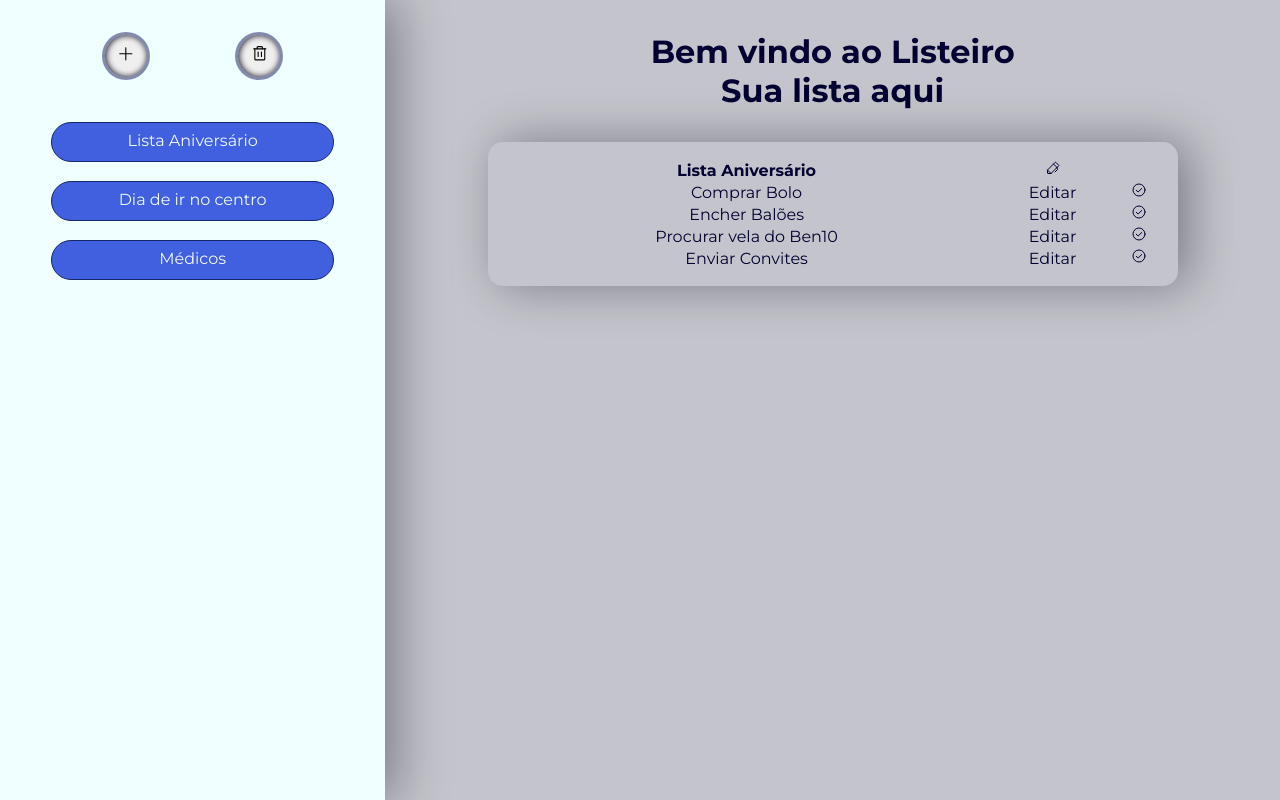
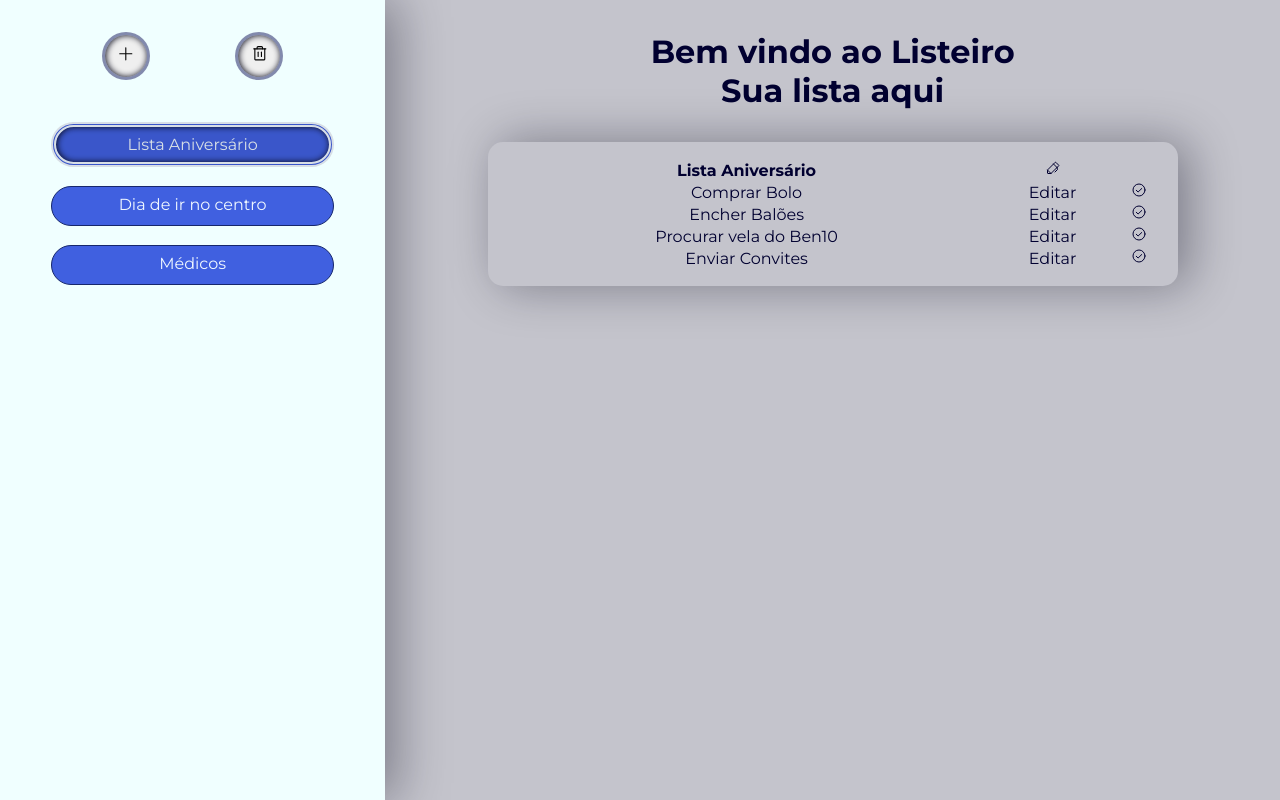
Before and after one commit to BragaMPedro/ProjetoReact-listaDeTarefas, a React (Vite) app: page / in a window 1280 px wide. Built offline with nearby package versions, Linux system fonts and the light colour scheme.

Commit message:
implementa State e estilo Selected

```diff
--- a/src/components/SideBar/ListsBar.jsx
+++ b/src/components/SideBar/ListsBar.jsx
@@ -1,49 +1,62 @@
-import { Container, Header, SuasListas } from "./listsBarStyle";
-import { listasArray } from "../../utils/listas";
-import { Plus, Trash } from "phosphor-react";
-import { useContext, useState } from "react";
-import { ToDoContext } from "../../context/ToDoContext";
+import { Container, Header, SuasListas } from "./listsBarStyle"
+import { Plus, Trash } from "phosphor-react"
+import { useContext, useState } from "react"
+import { ToDoContext } from "../../context/ToDoContext"
 
-export function ListsBar(){
-    const {selected, handleMostrarTarefas, setSelected, lista, setListas} = useContext(ToDoContext);
+export function ListsBar() {
+   const { selected, setSelected, listas, setListas } = useContext(ToDoContext)
 
-    function handleNewList(event){
-        let data = new Date();
+//    function handleSelectedLista(lista){
+//     setSelected(lista)
+//    }
+
+   function handleNewList(event) {
+      let data = new Date()
 
       const NewList = {
          id: Math.random(),
          nome: "Nova Lista",
          dataCriacao: `${data.getDate()}/${data.getMonth()}/${data.getFullYear()}`,
-            tarefas:[
+         tarefas: [
             {
                id: Math.random(),
                nome: "Nova Tarefa",
-                }]
-        }
-        setListas(...NewList);
-        console.log(NewList);
-        console.log(lista);
+            },
+         ],
       }
 
-    function deleteLista(event){
-        selected
+      setListas([...listas, NewList])
+      setSelected(NewList)
    }
 
-    return(
+   function deleteLista(event) {
+      const listWithoutDelete = listas.filter(lista => lista.id !== selected.id)
+      setListas(listWithoutDelete)
+      setSelected(listas[0])
+   }
+
+   return (
       <Container>
          <Header>
             <button onClick={handleNewList}>
-                    <Plus/>
+               <Plus />
             </button>
+
             <button onClick={deleteLista}>
-                    <Trash/>
+               <Trash />
             </button>
          </Header>
          <SuasListas>
-                {listasArray.map(lista =>{
-                    return(
-                        <span key={lista.id} onClick={(event) =>{( handleMostrarTarefas(lista.id) )}}> {lista.nome} </span>
-
+            {listas.map(lista => {
+               return (
+                  <span
+                     key={lista.id}
+                     className={lista.id == selected.id ? "btn-lista-selected" : "btn-lista"}
+                     onClick={(event) =>(
+                        setSelected(lista)
+                     )}>
+                     {lista.nome}
+                  </span>
                )
             })}
          </SuasListas>
--- a/src/components/SideBar/listsBarStyle.js
+++ b/src/components/SideBar/listsBarStyle.js
@@ -43,7 +43,7 @@ export const SuasListas = styled.div`
     width: 80%;
     margin: 2rem 0;
 
-    span{
+    .btn-lista{
         height: fit-content;
         min-height: 2.5rem;
         padding: 0.5rem 1rem;
@@ -55,21 +55,27 @@ export const SuasListas = styled.div`
         color: aliceblue;
     }
 
-    span:hover{
+    .btn-lista:hover{
         border: 5px double;
-        border-radius: 10px;
-        background-color: #16276c;
-        transform: scale(1.05);
-        filter: brightness(0.9);
+        transform: scale(1.1);
+        box-shadow: 0.05rem 0 0.4rem #090919 inset;
+        filter: brightness(1.2);
         transition-duration: 0.5s;
         cursor: pointer;
     }
 
-    span:checked{
-        background-color: #16276c;
+    .btn-lista-selected{
+        height: fit-content;
+        min-height: 2.5rem;
+        padding: 0.5rem 1rem;
+        margin: 0.6rem 0;
+        text-align: center;
         border: 5px double;
-        border-radius: 10px;
-        transform: scale(1.05);
+        border-radius: 30px;
+        background-color: #4060e0;
+        color: aliceblue;
+        box-shadow: 0.05rem 0 0.4rem #090919 inset;
         filter: brightness(0.9);
+        cursor: pointer;
     }
 `;
```
Lines whose indentation alone changed are shown as unchanged.
